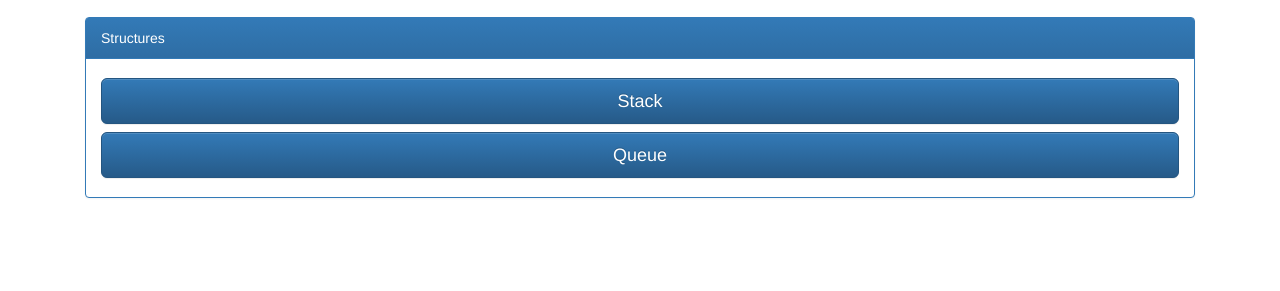
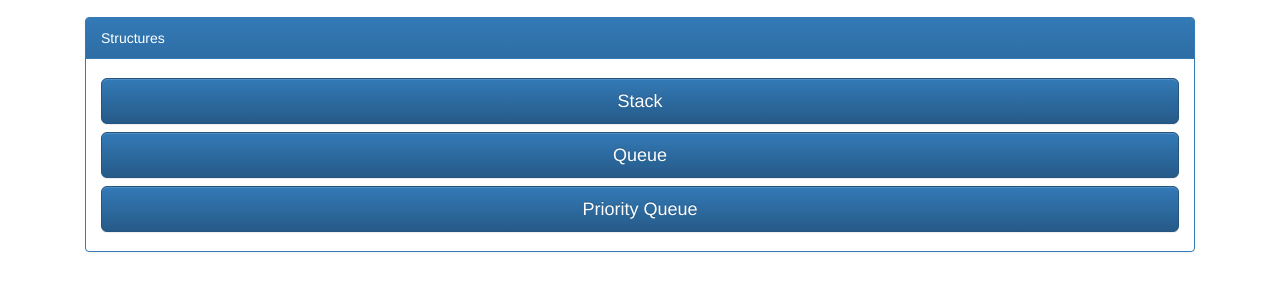
Before and after one commit to telmanagababov/data-structures, a plain HTML site: page index.html in a window 1280 px wide. Shown: the part 109-400 px from the top of the page. Drawn offline with nearby package versions, Linux system fonts and the light colour scheme.

Commit message:
add priority queue

```diff
--- a/index.html
+++ b/index.html
@@ -26,6 +26,7 @@
                 <div class="panel-body">
                     <a class="col-xs-12 btn btn-primary btn-lg" href="stack" role="button">Stack</a>
                     <a class="col-xs-12 btn btn-primary btn-lg" href="queue" role="button">Queue</a>
+                    <a class="col-xs-12 btn btn-primary btn-lg" href="priority-queue" role="button">Priority Queue</a>
                 </div>
             </div>
         </section>
```
